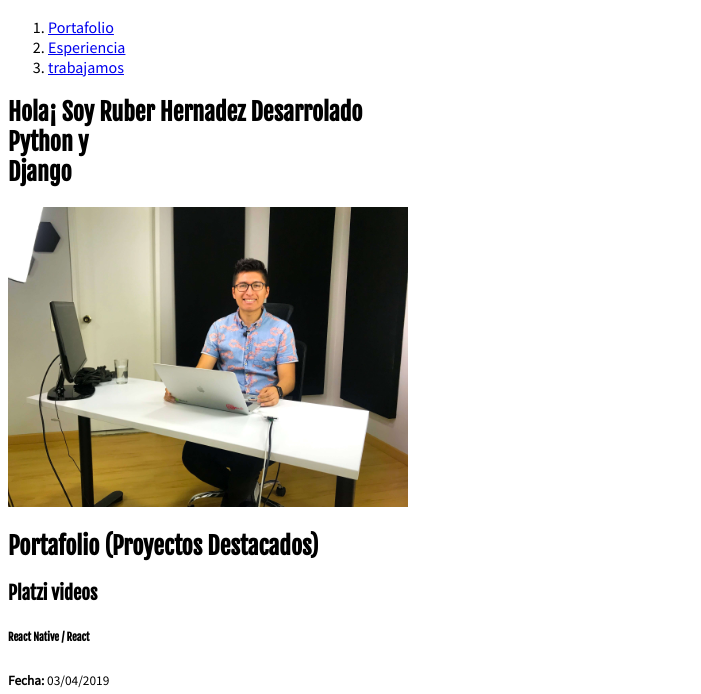
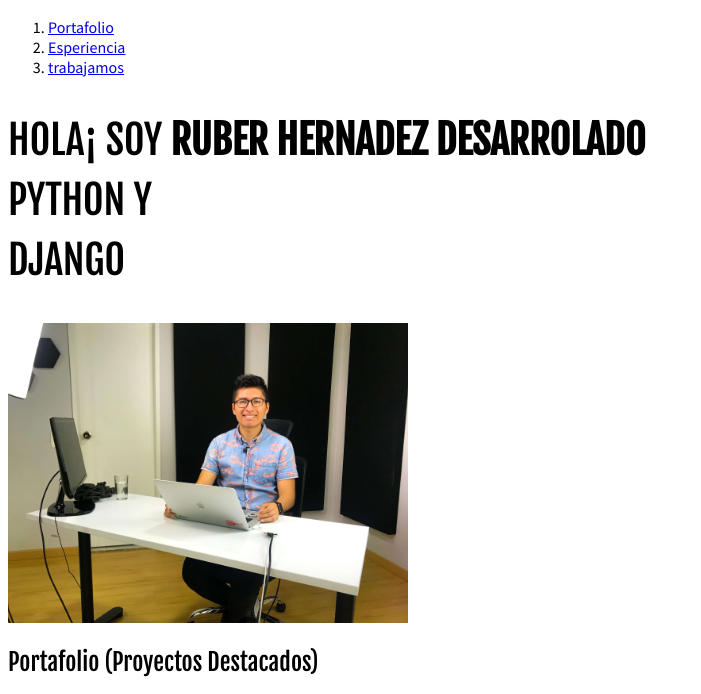
Before and after one commit to INFINITY-RUBER/Desarrollo-web-online, a plain HTML site: page index.html in a window 1280 px wide. Shown: the part 105-799 px from the top of the page, without its empty margins (0-701 px from the left). Drawn offline with Linux system fonts and the light colour scheme.

Commit message:
Clase 19: Propiedades para los textos

```diff
--- a/css/estilos.css
+++ b/css/estilos.css
@@ -29,4 +29,14 @@
 h5,
 h6{
     font-family: 'Fjalla One', sans-serif;
+    font-weight: normal;
+    /* font-style: italic */
 }
+
+h1 {
+    font-size: 40px;
+    line-height: 150%;
+    letter-spacing: -.2px;
+    text-transform: uppercase;
+    text-decoration: dashed;
+}
```
Also changed, not shown: 2 other files.
